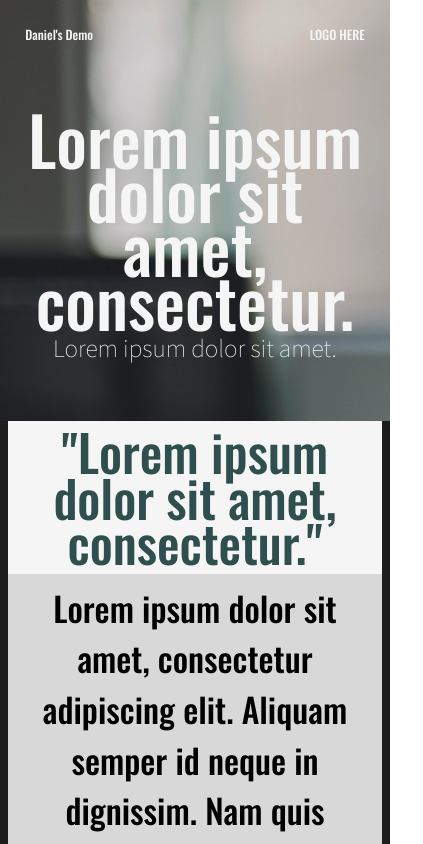
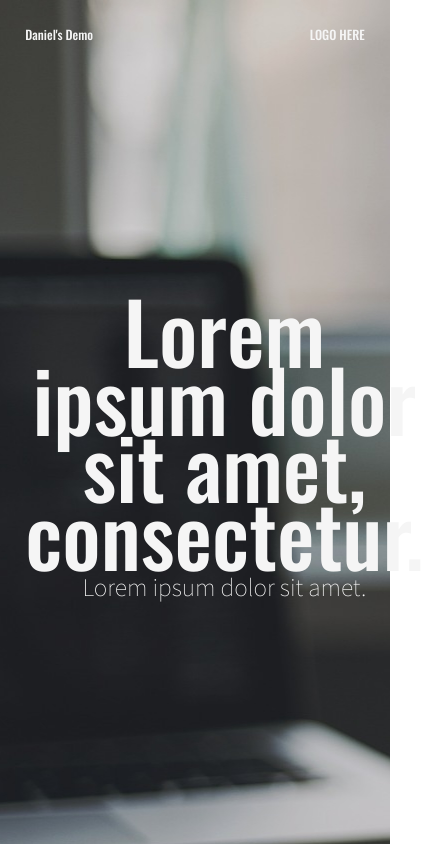
Before and after one commit to d1a9x8u9/MinWebsite, a React app: page / in a window 390 px wide. Shown: the top 844 px of the page, 423 px wide, since content can reach past the window. Built offline with nearby package versions, Linux system fonts and the light colour scheme.

Commit message:
Updated viewport

```diff
--- a/src/components/Content/HeaderAndTitle/HeaderAndTitle.css
+++ b/src/components/Content/HeaderAndTitle/HeaderAndTitle.css
@@ -66,8 +66,8 @@
 
 @media only screen and (max-width: 800px) {
     .HeaderAndTitle {
-        height: auto;
-        background-size: inherit;
+        height: cover;
+        background-size: auto;
         background-position-x: -20vh;
         padding: 1vh 3vh;
     }
@@ -79,8 +79,8 @@
     }
 
     .Title {
-        font-size: 8vh;
-        margin: 6vh 0;
+        font-size: 10vh;
+        margin: auto;
         justify-content: center;
         align-content: center;
         align-items: center;
```
